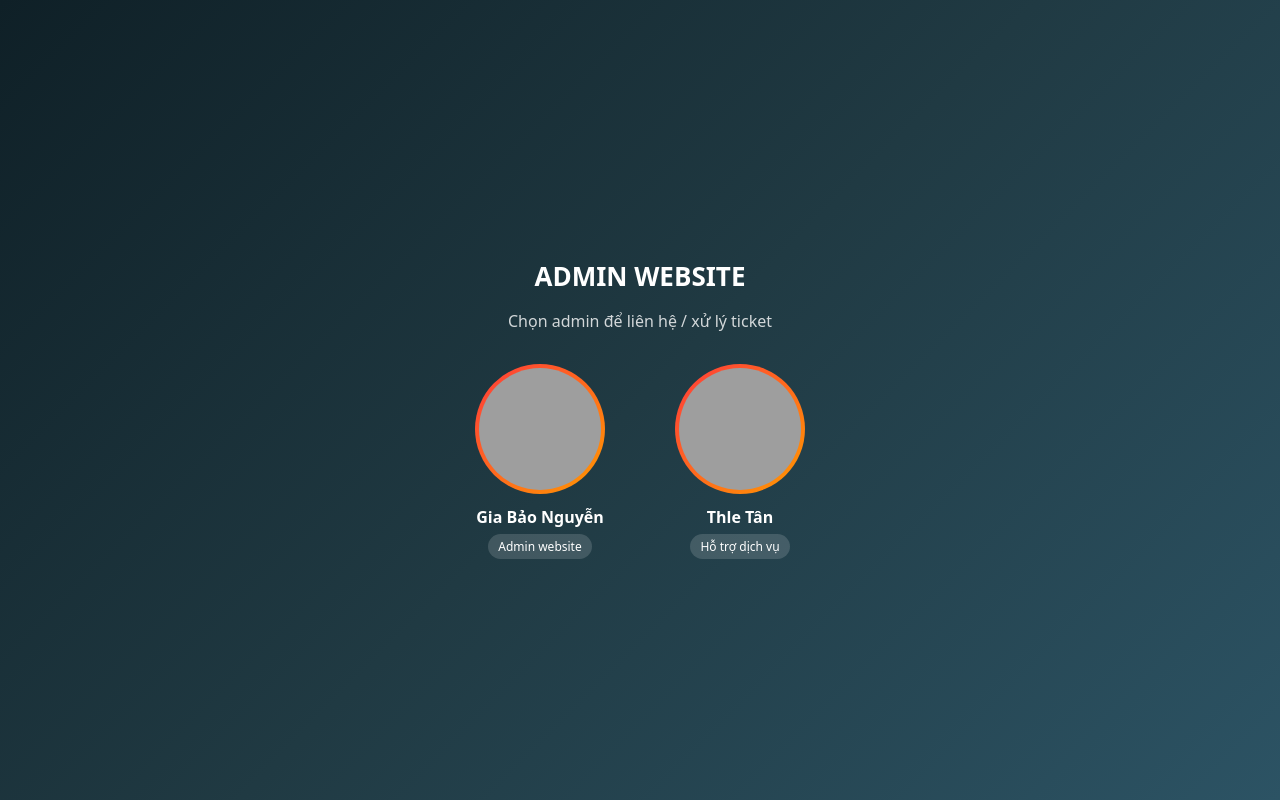
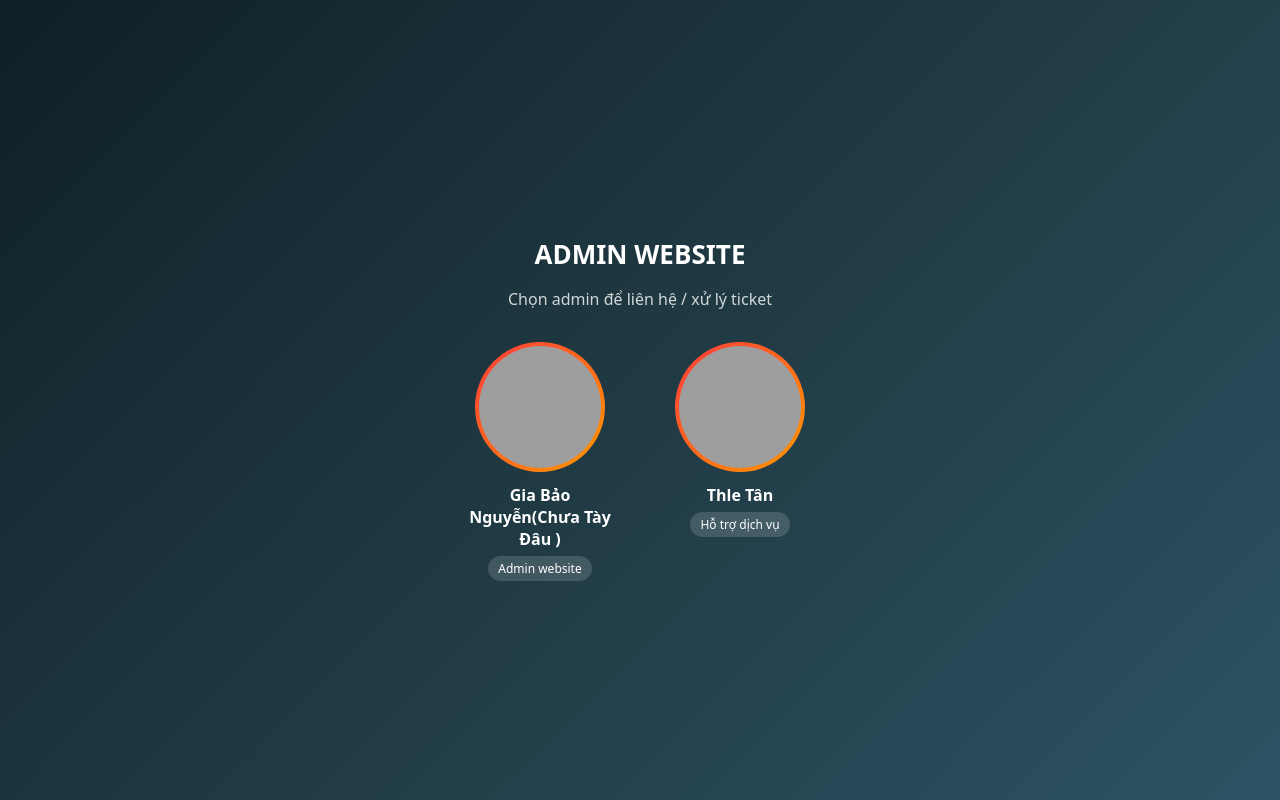
Before and after one commit to baonguyenvip20000-ux/admin-center, a plain HTML site: page index.html in a window 1280 px wide. Drawn offline with Linux system fonts and the light colour scheme; grey boxes are pictures that could not be loaded.

Commit message:
Update index.html

```diff
--- a/index.html
+++ b/index.html
@@ -101,7 +101,7 @@ p{
         <div class="avatar-wrap">
           <img src="https://sf-static.upanhlaylink.com/img/image_20260103efd43099a11cc524d117d98a844860aa.jpg">
         </div>
-        <div class="admin-name">Gia Bảo Nguyễn</div>
+        <div class="admin-name">Gia Bảo Nguyễn(Chưa Tày Đâu )</div>
         <div class="badge">Admin website</div>
       </a>
 
```
